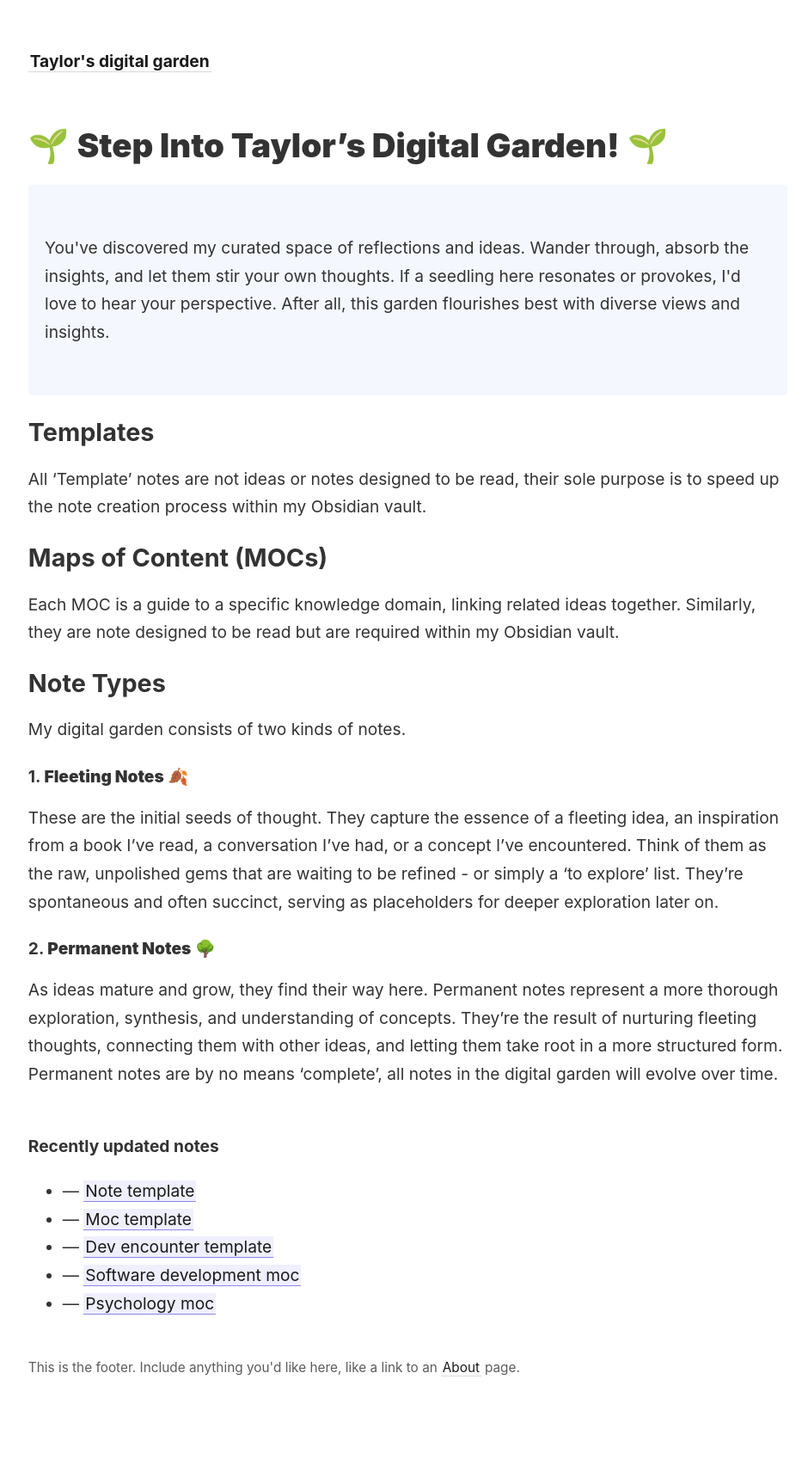
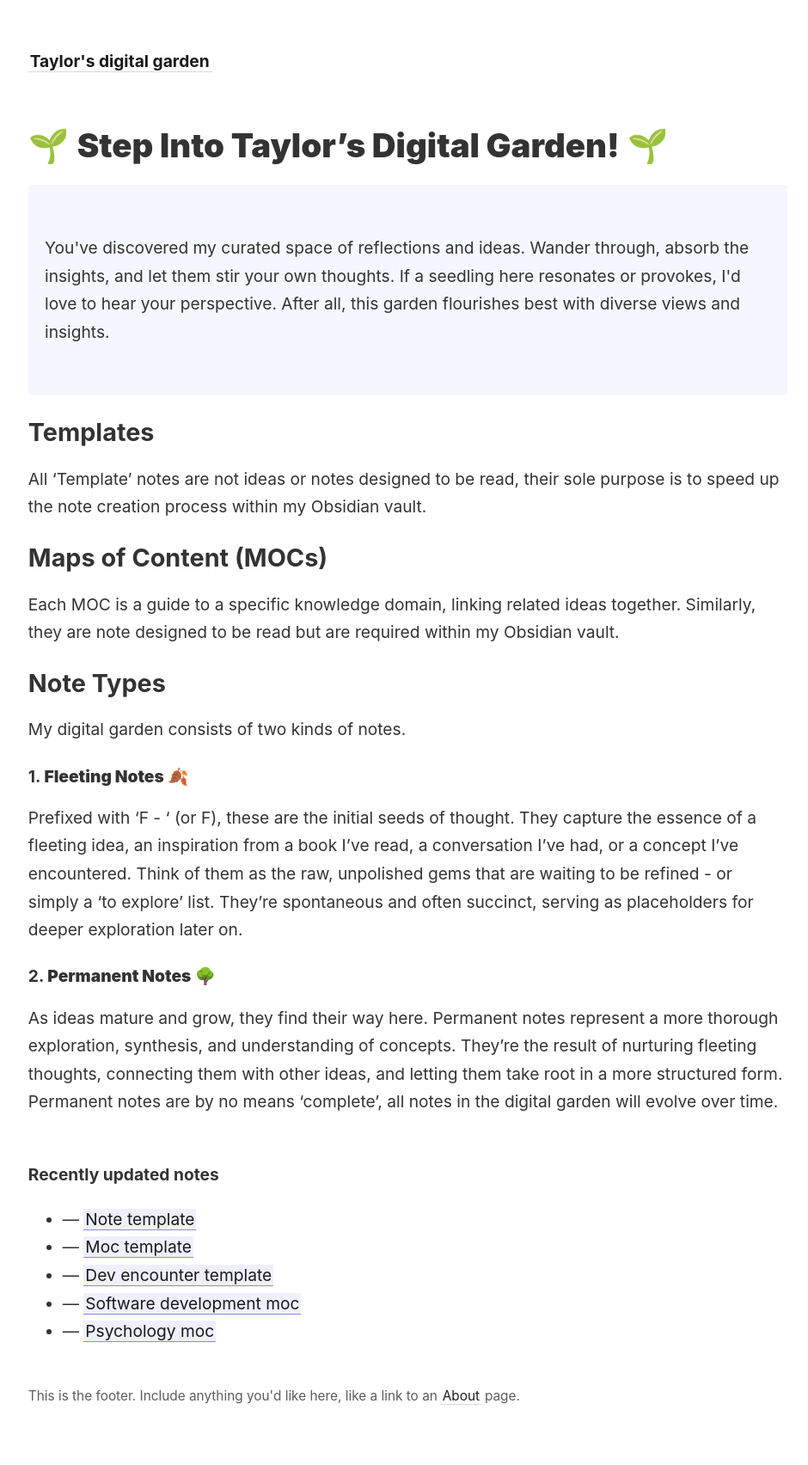
Before and after one commit to TM2611/digital-garden, a Jekyll site: the page built from _pages/index.md, in a window 1280 px wide. Shown: the whole page at 86% size, without its empty margins (44-984 px from the left). Built offline with Jekyll 4.4.1, drawn with Linux system fonts in a browser that asks for light colours; before the commit the page ends 1671 px from its top, so only the background shows below that.

Commit message:
update fleeting note explanation

```diff
--- a/_pages/index.md
+++ b/_pages/index.md
@@ -23,7 +23,7 @@ Each MOC is a guide to a specific knowledge domain, linking related ideas togeth
 My digital garden consists of two kinds of notes.
 #### 1. **Fleeting Notes** 🍂
 
-These are the initial seeds of thought. They capture the essence of a fleeting idea, an inspiration from a book I've read, a conversation I've had, or a concept I've encountered. Think of them as the raw, unpolished gems that are waiting to be refined - or simply a 'to explore' list. They're spontaneous and often succinct, serving as placeholders for deeper exploration later on.
+Prefixed with 'F - ' (or F), these are the initial seeds of thought. They capture the essence of a fleeting idea, an inspiration from a book I've read, a conversation I've had, or a concept I've encountered. Think of them as the raw, unpolished gems that are waiting to be refined - or simply a 'to explore' list. They're spontaneous and often succinct, serving as placeholders for deeper exploration later on.
 
 #### 2. **Permanent Notes** 🌳
 
```
